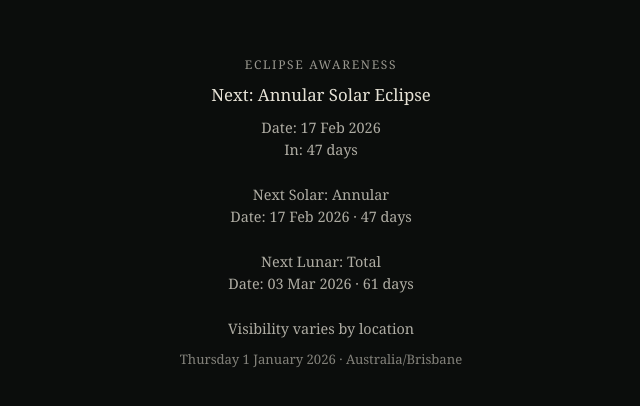
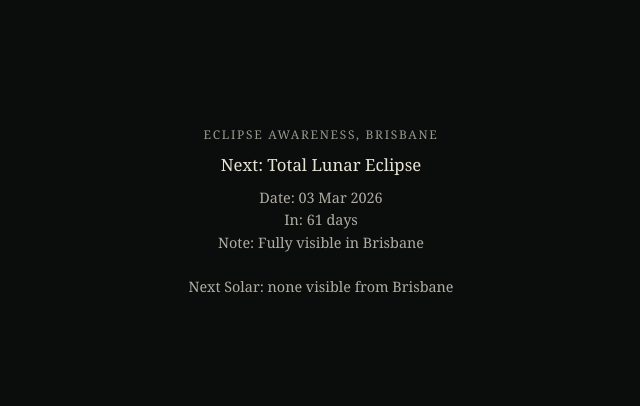
Before and after one commit to MichelleJohnson85/eclipse-widget, a plain HTML site: page index.html in a window 1280 px wide. Shown: the part 188-594 px from the top of the page, without its empty margins (319-959 px from the left). Drawn offline with Linux system fonts and the light colour scheme.

Commit message:
Update index.html

```diff
--- a/index.html
+++ b/index.html
@@ -50,33 +50,24 @@
     line-height: 1.55;
     white-space: pre-line;
   }
-
-  .tiny {
-    font-size: 0.82em;
-    opacity: 0.55;
-    margin-top: 10px;
-  }
 </style>
 </head>
 
 <body>
   <div class="container">
-    <div class="label">Eclipse Awareness</div>
+    <div class="label">Eclipse Awareness, Brisbane</div>
     <div class="title" id="headline"></div>
     <div class="meta" id="details"></div>
-    <div class="tiny" id="tiny"></div>
   </div>
 
   <script>
     const TZ = "Australia/Brisbane";
     const MS_PER_DAY = 1000 * 60 * 60 * 24;
 
-    // Worldwide dates, anchored as UTC date markers
-    const ECLIPSES = [
-      { date: "2026-02-17", kind: "Solar", subtype: "Annular" },
-      { date: "2026-03-03", kind: "Lunar", subtype: "Total" },     // Mar 2–3, anchored to Mar 3
-      { date: "2026-08-12", kind: "Solar", subtype: "Total" },
-      { date: "2026-08-28", kind: "Lunar", subtype: "Partial" }    // Aug 27–28, anchored to Aug 28
+    // Only eclipses visible from Brisbane
+    const ECLIPSES_VISIBLE_BRISBANE = [
+      { date: "2026-03-03", kind: "Lunar", subtype: "Total", note: "Fully visible in Brisbane" }
+      // Future Brisbane-visible eclipses can be added here later
     ];
 
     function getYMDInTZ(date, timeZone) {
@@ -114,18 +105,22 @@
       const { y, m, d } = getYMDInTZ(now, TZ);
       const todayUTCNoon = new Date(Date.UTC(y, m - 1, d, 12, 0, 0));
 
-      const upcoming = ECLIPSES.map(e => {
+      const upcoming = ECLIPSES_VISIBLE_BRISBANE.map(e => {
         const dateObj = parseISODateToUTCNoon(e.date);
         return { ...e, dateObj, inDays: daysUntil(todayUTCNoon, dateObj) };
-      }).filter(e => e.inDays >= 0).sort((a,b) => a.dateObj - b.dateObj);
+      })
+      .filter(e => e.inDays >= 0)
+      .sort((a, b) => a.dateObj - b.dateObj);
 
       const nextOverall = upcoming[0];
       const nextSolar = upcoming.find(e => e.kind === "Solar");
       const nextLunar = upcoming.find(e => e.kind === "Lunar");
 
       if (!nextOverall) {
-        document.getElementById("headline").innerText = "No upcoming eclipses in this list";
-        document.getElementById("details").innerText = "Add next year’s eclipse dates when you’re ready.";
+        document.getElementById("headline").innerText =
+          "No Brisbane-visible eclipses listed";
+        document.getElementById("details").innerText =
+          "Update this list when new eclipses approach.";
       } else {
         document.getElementById("headline").innerText =
           "Next: " + nextOverall.subtype + " " + nextOverall.kind + " Eclipse";
@@ -133,33 +128,25 @@
         const lines = [];
         lines.push("Date: " + fmtDateInTZ(nextOverall.dateObj));
         lines.push("In: " + nextOverall.inDays + " days");
+        if (nextOverall.note) lines.push("Note: " + nextOverall.note);
 
         if (nextSolar) {
           lines.push("");
           lines.push("Next Solar: " + nextSolar.subtype);
           lines.push("Date: " + fmtDateInTZ(nextSolar.dateObj) + " · " + nextSolar.inDays + " days");
+        } else {
+          lines.push("");
+          lines.push("Next Solar: none visible from Brisbane");
         }
 
-        if (nextLunar) {
+        if (nextLunar && nextLunar !== nextOverall) {
           lines.push("");
           lines.push("Next Lunar: " + nextLunar.subtype);
           lines.push("Date: " + fmtDateInTZ(nextLunar.dateObj) + " · " + nextLunar.inDays + " days");
         }
 
-        lines.push("");
-        lines.push("Visibility varies by location");
-
         document.getElementById("details").innerText = lines.join("\n");
       }
-
-      document.getElementById("tiny").innerText =
-        new Intl.DateTimeFormat("en-AU", {
-          timeZone: TZ,
-          weekday: "long",
-          year: "numeric",
-          month: "long",
-          day: "numeric"
-        }).format(now) + " · " + TZ;
     })();
   </script>
 </body>
```
